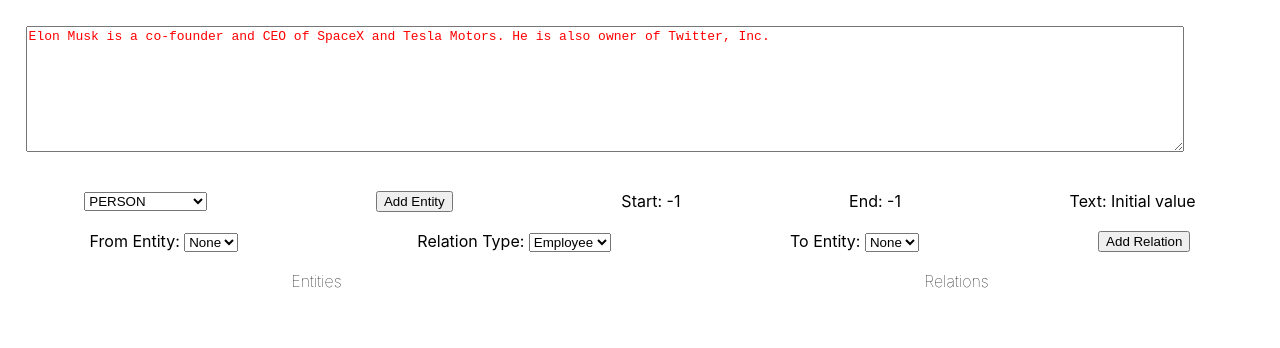
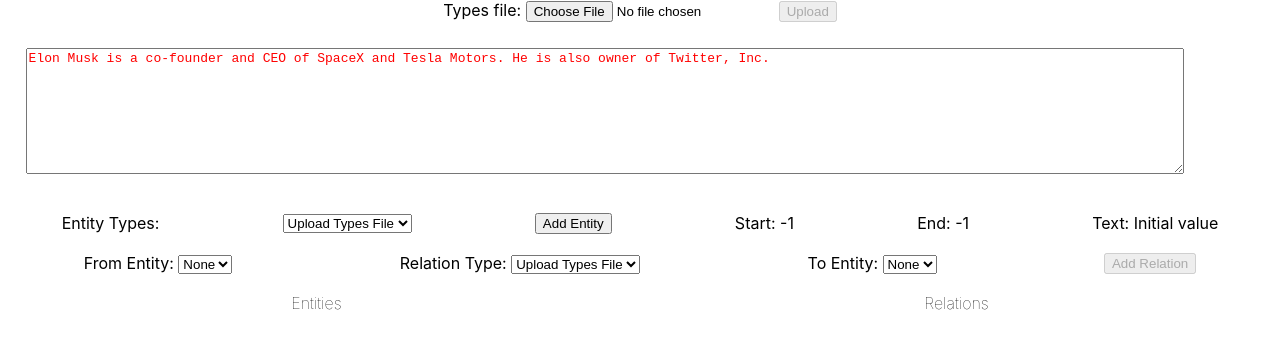
Before and after one commit to abhinav-kumar-thakur/relation-extraction-annotator, a React (Create React App) app in the folder frontend/: page / in a window 1280 px wide. Shown: the top 348 px of the page. Built offline with nearby package versions, Linux system fonts and the light colour scheme.

Commit message:
Abhinav | Upload NER types UI

```diff
--- a/frontend/src/App.css
+++ b/frontend/src/App.css
@@ -1,5 +1,15 @@
 .App {
   text-align: center;
+}
+
+.NER_types_inputs {
+  display: flex;
+  flex-direction: row;
+  justify-content: center;
+  align-items: center;
+  flex-wrap: wrap;
+  margin: 0 auto;
+  width: 90%;
 }
 
 .Sentence {
--- a/frontend/src/App.js
+++ b/frontend/src/App.js
@@ -3,8 +3,13 @@
 import React, { useState } from 'react';
 
 function App() {
-  const entityTypes = ['PERSON', 'LOCATION', 'ORGANIZATION', 'MISC'];
-  const relationTypes = ['Employee', 'Other']
+  // NER types
+  const [entityTypes, setEntityTypes] = useState(['Upload Types File']);
+  const [relationTypes, setRelationTypes] = useState(['Upload Types File']);
+
+  // NER Types states
+  const [selectedEntityTypesFile, setSelectedEntityTypesFile] = useState();
+  const [isEntityTypesFileSelected, setIsEntityTypesFileSelected] = useState(false);
 
   // Text selection states
   const [selectedText, setSelectedText] = useState('Initial value');
@@ -19,6 +24,7 @@
   const [selectedFromEntity, setSelectedFromEntity] = useState('None');
   const [selectedToEntity, setSelectedToEntity] = useState('None');
 
+  // Handlers
   const handleRemoveEntity = (e) => {
     const indexToRemove = e.target.getAttribute("pos");
     const entityToRemove = entities[indexToRemove];
@@ -35,8 +41,38 @@
     setRelations(newRelations);
   };
 
+  const entityTypesFileChangeHandler = (event) => {
+    setSelectedEntityTypesFile(event.target.files[0]);
+    setIsEntityTypesFileSelected(true);
+  };
+
+  const handleSubmission = () => {
+    const formData = new FormData();
+    formData.append('File', selectedEntityTypesFile);
+    fetch('http://127.0.0.1:5000/ner/types/upload', { method: 'POST', body: formData })
+      .then((response) => response.json())
+      .then((result) => { console.log('Success:', result) })
+      .then(
+        fetch('http://127.0.0.1:5000/ner/types', { method: 'GET' })
+          .then((response) => response.json())
+          .then((result) => {
+            setEntityTypes(result['entities']);
+            setRelationTypes(result['relations'])
+          })
+      )
+      .catch((error) => { console.error('Error:', error) });
+  };
+
+  // NER labelling UI
   return (
     <div>
+      <div className="NER_types_inputs">
+        <span>
+          <label>Types file: </label>
+          <input type="file" onChange={entityTypesFileChangeHandler} />
+          <button onClick={handleSubmission} disabled={!isEntityTypesFileSelected} >Upload</button>
+        </span>
+      </div>
       <textarea className='Sentence' onSelect={(event) => {
         const start = event.target.selectionStart;
         const end = event.target.selectionEnd;
@@ -48,10 +84,11 @@
       </textarea>
 
       <div className='ActionPanel'>
+        <p> Entity Types: </p>
         <select name="Entity Types" id="entitytypes" onChange={(e) => { setSelectedEntityType(e.target.value) }}>
           {entityTypes.map((entityType, index) => <option value={entityType}>{entityType}</option>)}
         </select>
-        <button onClick={() => { setEntities(entities.concat({ text: selectedText, type: selectedEntityType })) }}>
+        <button disabled={!selectedText} onClick={() => { setEntities(entities.concat({ text: selectedText, type: selectedEntityType })) }}>
           Add Entity
         </button>
         <p>Start: {selectedTextStart}</p>
@@ -71,7 +108,7 @@
           <option value="None">None</option>
           {entities.map((entity, index) => <option value={entity.text}> {entity.text} </option>)}
         </select></span>
-        <button onClick={() => {
+        <button disabled={selectedFromEntity === "None" && selectedToEntity === "None"} onClick={() => {
           setRelations(relations.concat({ from: selectedFromEntity, type: selectedRelationType, to: selectedToEntity }));
         }}>
           Add Relation
```
Also changed, not shown: 2 other files (tests, documents, lock files or other folders).
